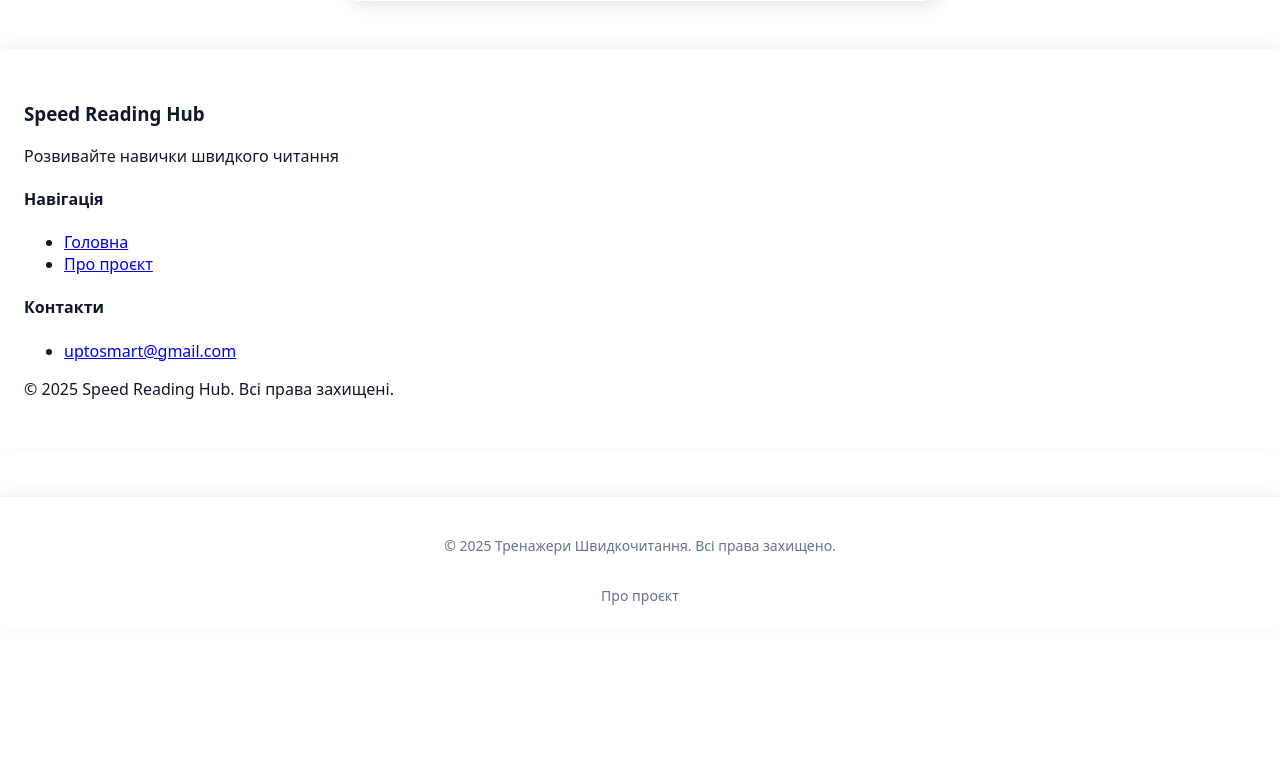
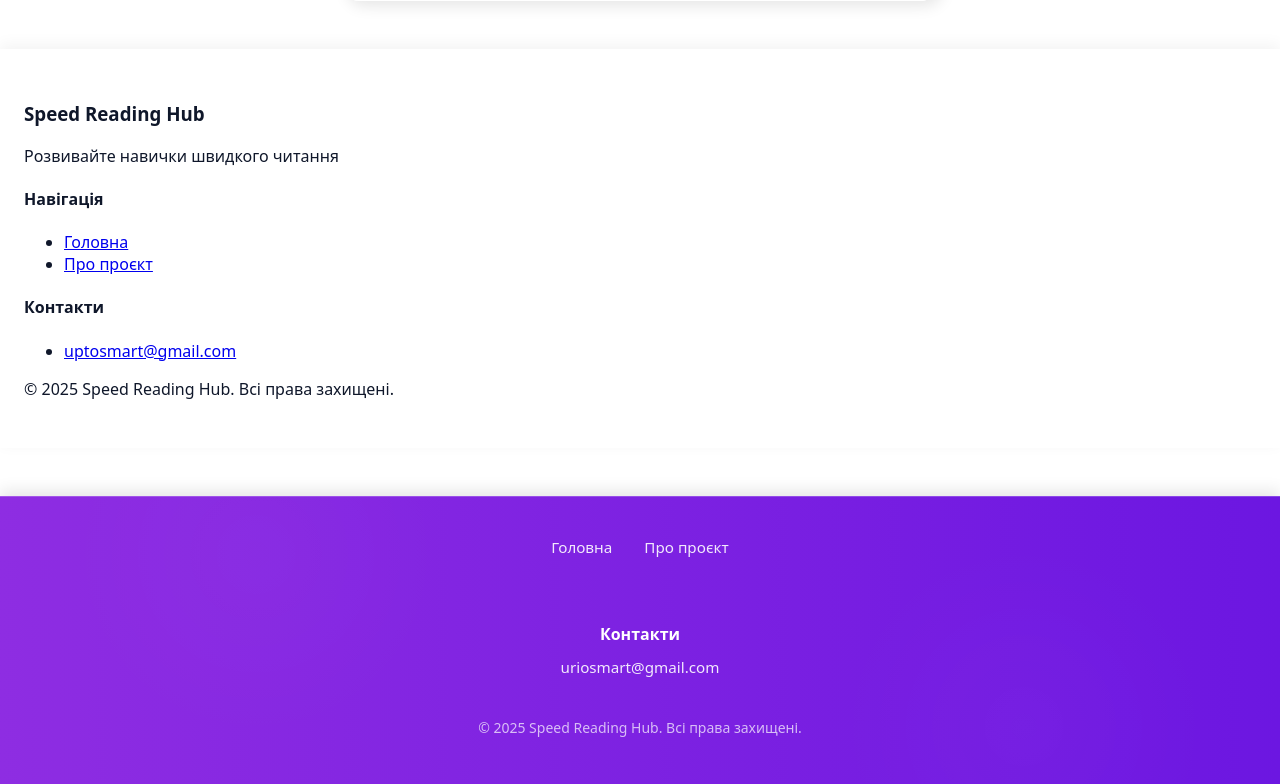
Before and after one commit to Urielskiy/speed-reading-hub, a Next.js app: page / in a window 1280 px wide. Shown: the part 3326-4110 px from the top of the page. Before the commit the page ends 3955 px from the top, so only its background shows below. Built offline with nearby package versions, Linux system fonts and the light colour scheme.

Commit message:
Додано стильний градієнтний футер з кращим розташуванням елементів

```diff
--- a/src/components/Footer.tsx
+++ b/src/components/Footer.tsx
@@ -3,42 +3,128 @@ import Link from 'next/link';
 export default function Footer() {
   return (
     <footer style={{
-      borderTop: '1px solid var(--border)',
-      padding: '1.5rem 0'
+      background: 'linear-gradient(to right, #8e2de2, #4a00e0)',
+      backgroundSize: '200% 200%',
+      padding: '2rem 0',
+      color: 'white',
+      position: 'relative',
+      boxShadow: '0 -5px 15px rgba(0, 0, 0, 0.1)',
+      marginTop: '3rem'
     }}>
+      {/* Декоративна текстура */}
+      <div style={{
+        position: 'absolute',
+        top: 0,
+        left: 0,
+        right: 0,
+        bottom: 0,
+        backgroundImage: 'radial-gradient(circle at 20% 20%, rgba(255, 255, 255, 0.03) 0%, transparent 20%), radial-gradient(circle at 80% 80%, rgba(255, 255, 255, 0.03) 0%, transparent 20%)',
+        opacity: 0.7,
+        zIndex: 0
+      }} />
+
       <div className="container" style={{
         display: 'flex',
         flexDirection: 'column',
         alignItems: 'center',
         justifyContent: 'space-between',
-        gap: '1rem'
+        gap: '1.5rem',
+        position: 'relative',
+        zIndex: 1,
+        maxWidth: '1200px',
+        margin: '0 auto',
+        padding: '0 1rem'
       }}>
-        <p style={{
-          textAlign: 'center',
-          fontSize: '0.875rem',
-          lineHeight: '1.5',
-          color: 'var(--muted-foreground)'
-        }}>
-          © {new Date().getFullYear()} Тренажери Швидкочитання. Всі права захищено.
-        </p>
+        {/* Навігація */}
         <div style={{
           display: 'flex',
-          alignItems: 'center',
-          gap: '1rem'
+          justifyContent: 'center',
+          gap: '2rem',
+          width: '100%',
+          marginBottom: '1rem'
         }}>
+          <Link
+            href="/"
+            style={{
+              fontSize: '0.95rem',
+              color: 'rgba(255, 255, 255, 0.9)',
+              textDecoration: 'none',
+              fontWeight: 500,
+              padding: '0.5rem 0',
+              borderBottom: '2px solid transparent',
+              transition: 'all 0.3s ease'
+            }}
+            className="footer-link"
+          >
+            Головна
+          </Link>
           <Link
             href="/about"
             style={{
-              fontSize: '0.875rem',
-              color: 'var(--muted-foreground)',
-              textDecoration: 'none'
+              fontSize: '0.95rem',
+              color: 'rgba(255, 255, 255, 0.9)',
+              textDecoration: 'none',
+              fontWeight: 500,
+              padding: '0.5rem 0',
+              borderBottom: '2px solid transparent',
+              transition: 'all 0.3s ease'
             }}
             className="footer-link"
           >
             Про проєкт
           </Link>
         </div>
+
+        {/* Контакти */}
+        <div style={{
+          display: 'flex',
+          flexDirection: 'column',
+          alignItems: 'center',
+          gap: '0.5rem'
+        }}>
+          <p style={{
+            fontSize: '1rem',
+            fontWeight: 600,
+            marginBottom: '0.25rem'
+          }}>
+            Контакти
+          </p>
+          <a
+            href="mailto:uriosmart@gmail.com"
+            style={{
+              fontSize: '0.95rem',
+              color: 'rgba(255, 255, 255, 0.9)',
+              textDecoration: 'none',
+              transition: 'color 0.3s ease'
+            }}
+          >
+            uriosmart@gmail.com
+          </a>
+        </div>
+
+        {/* Копірайт */}
+        <p style={{
+          textAlign: 'center',
+          fontSize: '0.875rem',
+          lineHeight: '1.5',
+          color: 'rgba(255, 255, 255, 0.7)',
+          marginTop: '1rem'
+        }}>
+          © {new Date().getFullYear()} Speed Reading Hub. Всі права захищені.
+        </p>
       </div>
+
+      {/* Додаємо стилі для ховер-ефектів */}
+      <style jsx>{`
+        .footer-link:hover {
+          color: white !important;
+          border-bottom-color: white !important;
+        }
+        a:hover {
+          color: white !important;
+          text-decoration: underline !important;
+        }
+      `}</style>
     </footer>
   );
 }
```
